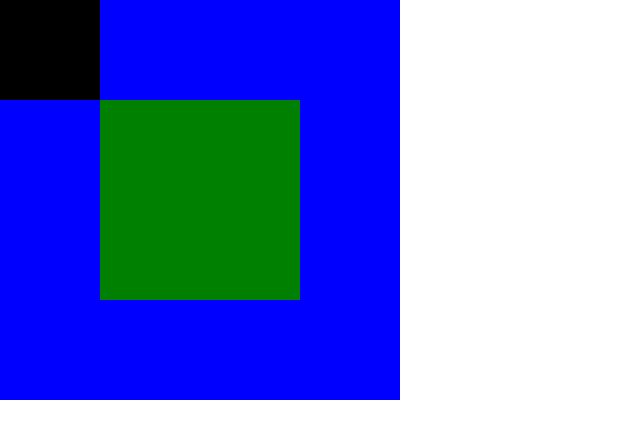
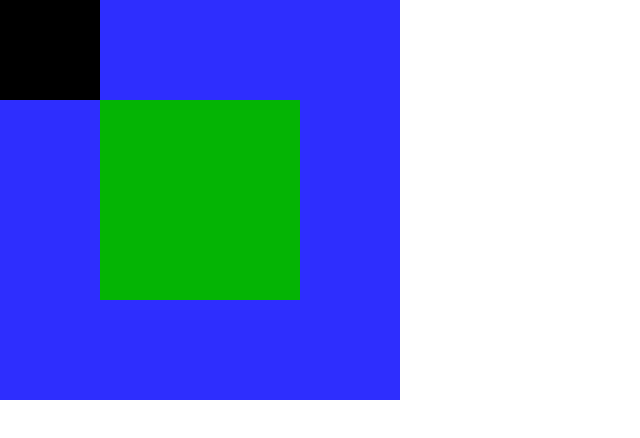
Before and after one commit to Jazmmine/positioning2, a plain HTML site: page parte2/index.html in a window 1280 px wide. Shown: the whole page, without its empty margins (0-640 px from the left). Drawn offline with Linux system fonts and the light colour scheme.

Commit message:
se modifica los colores.codigo ok

```diff
--- a/parte1/main.css
+++ b/parte1/main.css
@@ -3,12 +3,12 @@ body{
 	padding: 0px;
 }
 .hijo1{
-	background-color: orange;
+	background-color: #FE642E;
 	width: 400px;
 	height: 400px;
 }
 .hijo2{
-	background-color: purple;
+	background-color: #8904B1;
 	width: 200px;
 	height: 200px;
 	top: 100px;
@@ -16,7 +16,7 @@ body{
 	position: absolute;
 }
 .hijo3{
-	background-color: yellow;
+	background-color: #FFFF00;
 	width: 100px;
 	height: 100px;
 	top: 100px;
--- a/parte2/main.css
+++ b/parte2/main.css
@@ -6,19 +6,19 @@ div{
 	position: absolute;
 }
 .hijo1{
-	background-color: blue;
+	background-color: #2E2EFE;
 	width: 400px;
 	height: 400px;
 }
 .hijo2{
-	background-color: green;
+	background-color: #04B404;
 	width: 200px;
 	height: 200px;
 	top: 100px;
 	left: 100px;
 }
 .hijo3{
-	background-color: black;
+	background-color: #000000;
 	width: 100px;
 	height: 100px;
 }
```
